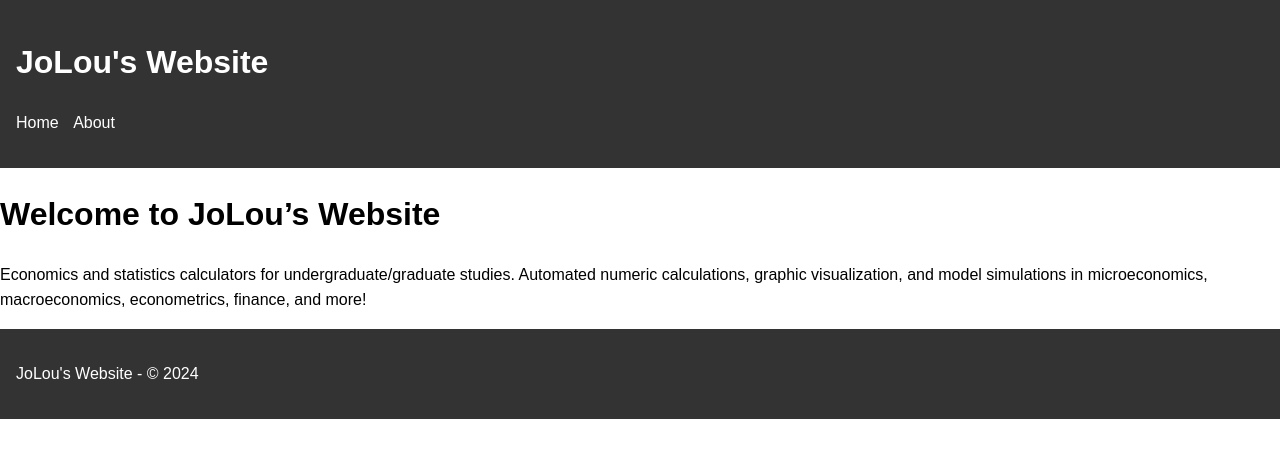
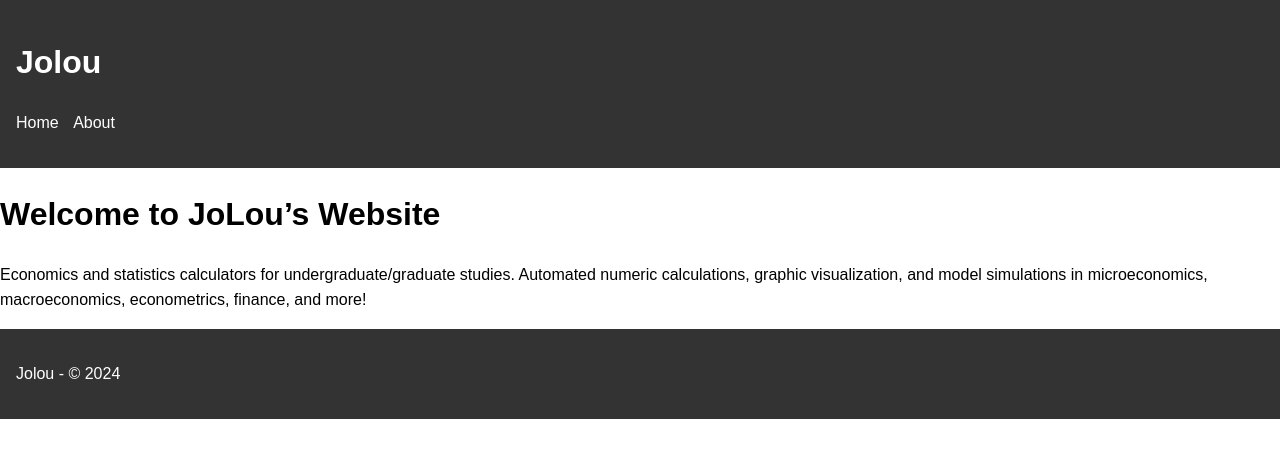
Before and after one commit to carlosanguloz/jolou, a Jekyll site: the page built from index.md, in a window 1280 px wide. Shown: the top 458 px of the page. Built offline with Jekyll 4.4.1, drawn with Linux system fonts in a browser that asks for light colours.

Commit message:
Update _config.yml

```diff
--- a/_config.yml
+++ b/_config.yml
@@ -1,3 +1,3 @@
-title: JoLou's Website
+title: Jolou
 description: >-
   Economics and statistics calculators for undergraduate/graduate studies. Automated numeric calculations, graphic visualization, and model simulations in microeconomics, macroeconomics, econometrics, finance, and more!
```
